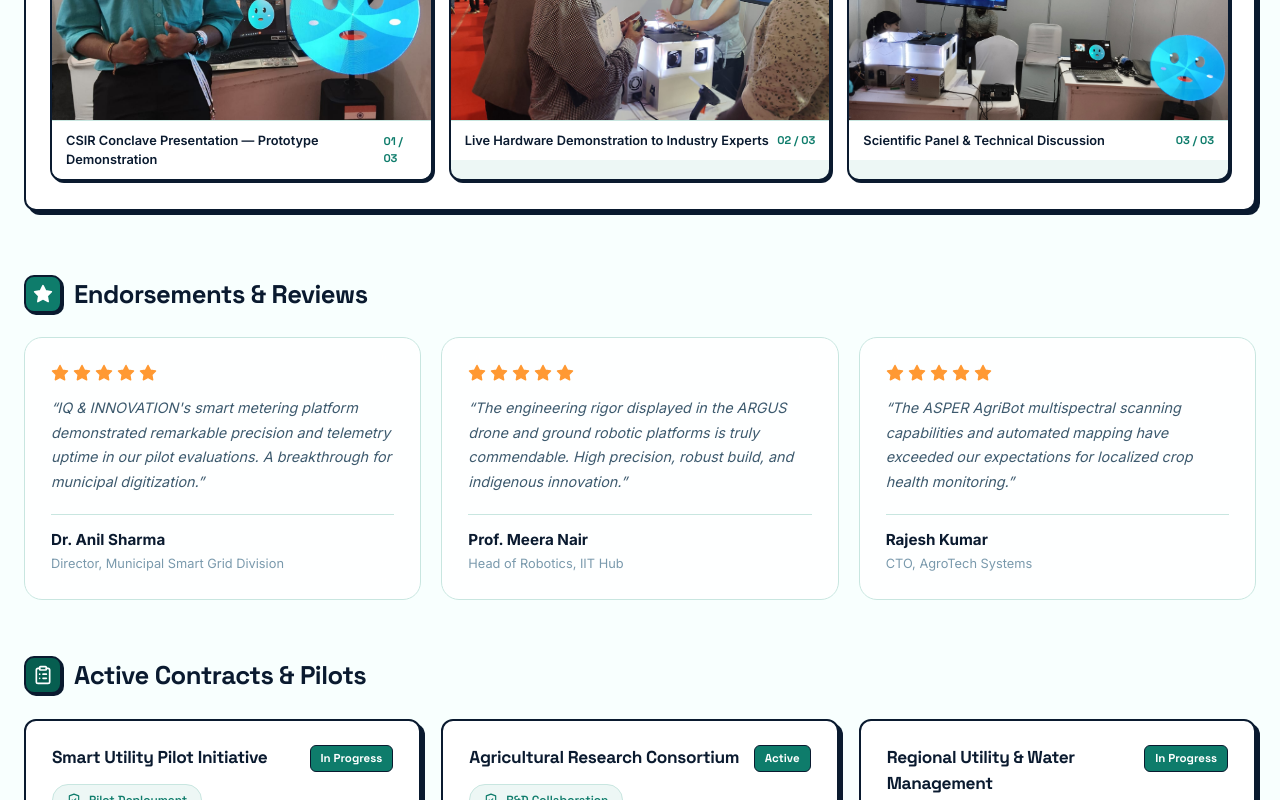
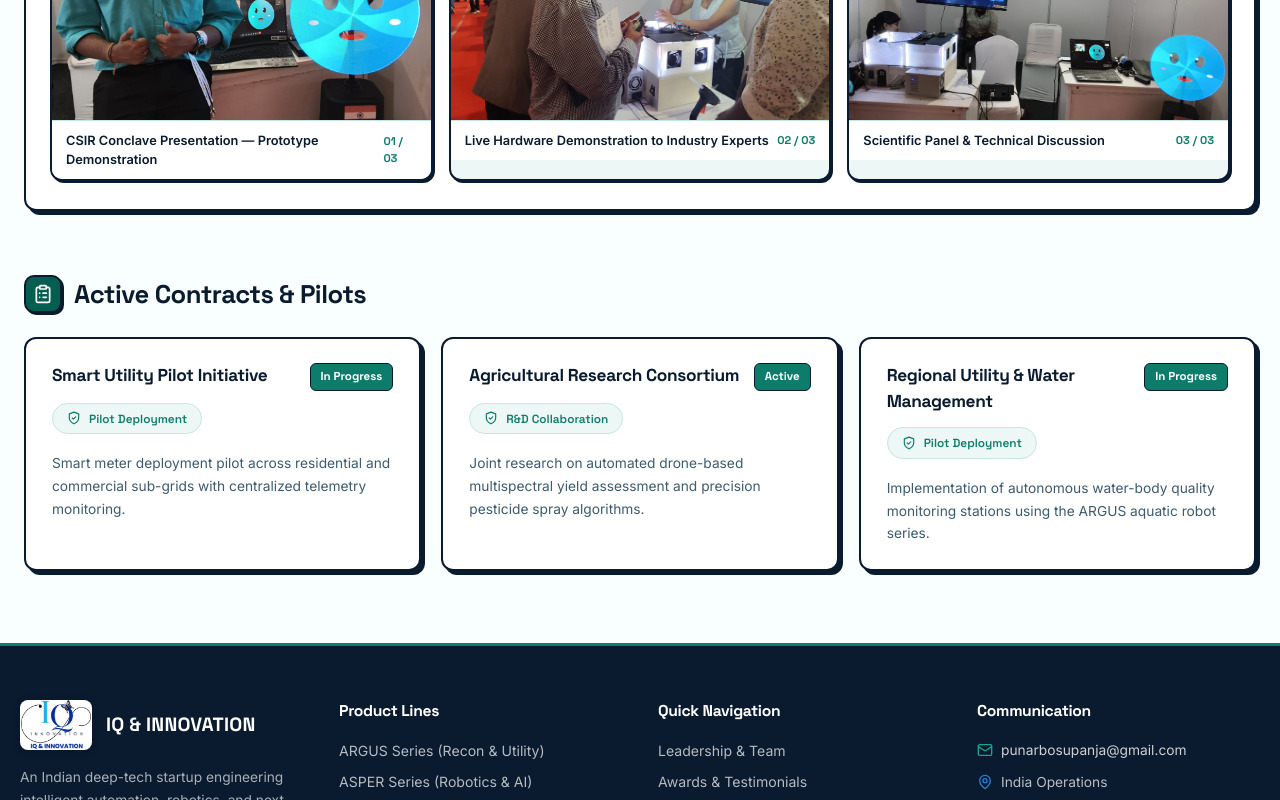
Before and after one commit to darkflame2015/iq-and-innovation, a Next.js app: page /achievements in a window 1280 px wide. Shown: the part 1828-2628 px from the top of the page. Built offline with nearby package versions, Linux system fonts and the light colour scheme.

Commit message:
feat: add achievements and contact pages

```diff
--- a/app/achievements/page.tsx
+++ b/app/achievements/page.tsx
@@ -81,29 +81,6 @@ export default function AchievementsPage() {
     { src: "/asper-exposure-3.jpeg", caption: "Scientific Panel & Technical Discussion" },
   ];
 
-  const reviews = [
-    {
-      name: "Dr. Anil Sharma",
-      designation: "Director, Municipal Smart Grid Division",
-      review:
-        "IQ & INNOVATION's smart metering platform demonstrated remarkable precision and telemetry uptime in our pilot evaluations. A breakthrough for municipal digitization.",
-      rating: 5,
-    },
-    {
-      name: "Prof. Meera Nair",
-      designation: "Head of Robotics, IIT Hub",
-      review:
-        "The engineering rigor displayed in the ARGUS drone and ground robotic platforms is truly commendable. High precision, robust build, and indigenous innovation.",
-      rating: 5,
-    },
-    {
-      name: "Rajesh Kumar",
-      designation: "CTO, AgroTech Systems",
-      review:
-        "The ASPER AgriBot multispectral scanning capabilities and automated mapping have exceeded our expectations for localized crop health monitoring.",
-      rating: 5,
-    },
-  ];
 
   const contracts = [
     {
@@ -403,7 +380,7 @@ export default function AchievementsPage() {
                       }}
                     >
                       <PlayCircleIcon size={16} color="#f59e0b" />
-                      <span>Award Ceremony &amp; Demo Video</span>
+                      <span>Award Ceremony &amp; Video</span>
                     </div>
                     <video
                       controls
@@ -849,76 +826,6 @@ export default function AchievementsPage() {
           </div>
         </div>
 
-        {/* ═══ Section 2: Reviews & Endorsements ═══ */}
-        <div style={{ marginBottom: 56 }}>
-          <div style={{ display: "flex", alignItems: "center", gap: 12, marginBottom: 24 }}>
-            <div
-              style={{
-                width: 38,
-                height: 38,
-                borderRadius: 10,
-                background: "var(--primary)",
-                color: "white",
-                display: "flex",
-                alignItems: "center",
-                justifyContent: "center",
-                border: "2px solid var(--foreground)",
-                boxShadow: "var(--shadow-brutal-sm)",
-              }}
-            >
-              <StarIcon size={20} color="#ffffff" fill="#ffffff" />
-            </div>
-            <h2 style={{ fontSize: "clamp(1.25rem, 3.5vw, 1.6rem)", fontWeight: 700 }}>
-              Endorsements &amp; Reviews
-            </h2>
-          </div>
-
-          <div
-            style={{
-              display: "grid",
-              gridTemplateColumns: "repeat(auto-fill, minmax(min(100%, 300px), 1fr))",
-              gap: 20,
-            }}
-          >
-            {reviews.map((r, i) => (
-              <div
-                key={r.name}
-                className={`card-glass animate-fade-in-up delay-${(i + 1) * 100}`}
-                style={{ padding: "26px", display: "flex", flexDirection: "column" }}
-              >
-                <div style={{ display: "flex", gap: 4, marginBottom: 14 }}>
-                  {[...Array(r.rating)].map((_, idx) => (
-                    <StarIcon key={idx} size={18} color="#FF9933" fill="#FF9933" />
-                  ))}
-                </div>
-                <p
-                  style={{
-                    fontSize: "0.9rem",
-                    lineHeight: 1.7,
-                    color: "var(--text-secondary)",
-                    fontStyle: "italic",
-                    marginBottom: 20,
-                    flex: 1,
-                  }}
-                >
-                  &ldquo;{r.review}&rdquo;
-                </p>
-                <div style={{ borderTop: "1px solid var(--border)", paddingTop: 14 }}>
-                  <p style={{ fontWeight: 700, fontSize: "0.95rem", color: "var(--foreground)" }}>{r.name}</p>
-                  <p
-                    style={{
-                      fontSize: "0.8rem",
-                      color: "var(--text-muted)",
-                      marginTop: 2,
-                    }}
-                  >
-                    {r.designation}
-                  </p>
-                </div>
-              </div>
-            ))}
-          </div>
-        </div>
 
         {/* ═══ Section 3: Contracts & Pilots ═══ */}
         <div>
--- a/app/contact/page.tsx
+++ b/app/contact/page.tsx
@@ -433,11 +433,11 @@ export default function ContactPage() {
                   </div>
                   <div>
                     <p style={{ fontWeight: 700, color: "var(--foreground)", fontSize: "0.86rem" }}>
-                      Headquarters &amp; Operations
+                      Operating Location
                     </p>
                     <div style={{ display: "flex", alignItems: "center", gap: 6, marginTop: 2 }}>
                       <IndiaFlagIcon size={16} />
-                      <span>India</span>
+                      <span>Smart Work Godrej Genesis</span>
                     </div>
                   </div>
                 </div>
```
